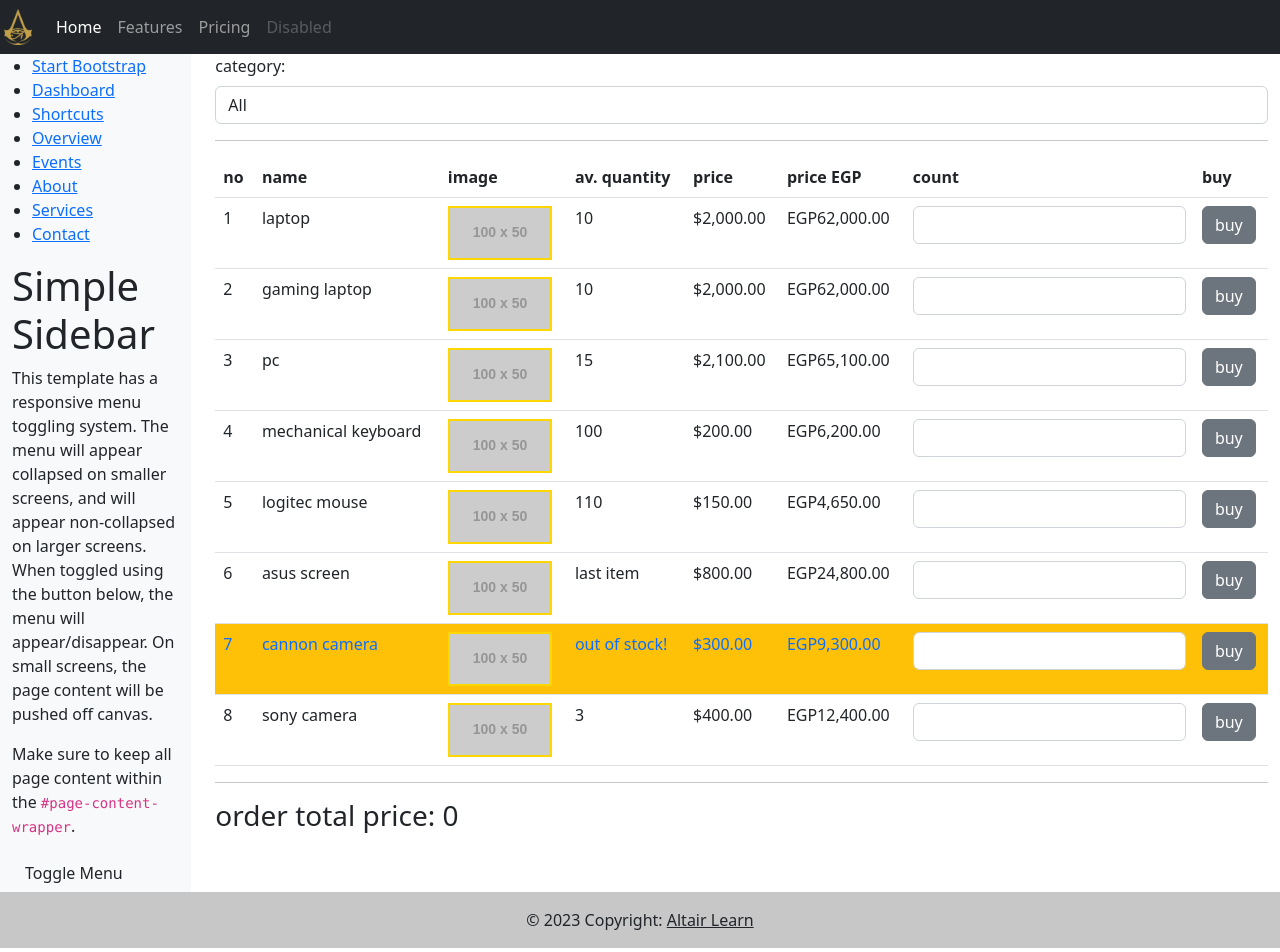
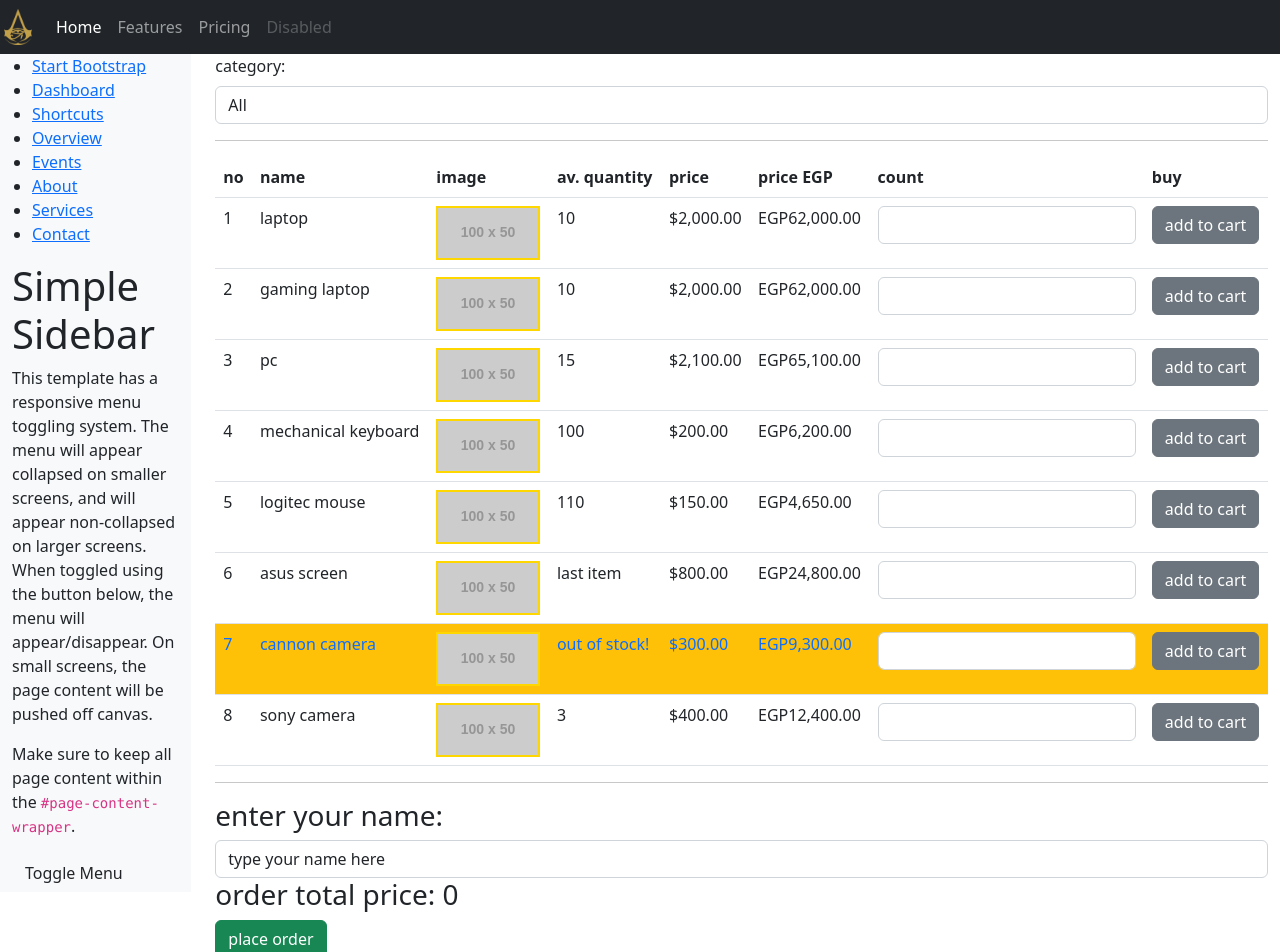
Before and after one commit to ahmedRamadanDev80/learnAngular, an Angular app: page / in a window 1280 px wide. Shown: the top 952 px of the page. Built offline with nearby package versions, Linux system fonts and the light colour scheme.

Commit message:
Nested Components @ViewChild AfterViewInit

```diff
--- a/src/app/Components/Order/order-master/order-master.component.html
+++ b/src/app/Components/Order/order-master/order-master.component.html
@@ -12,4 +12,9 @@
   <!-- and it will show the items of the category that got selected in the parent class using @Input -->
   <app-product-list [sentCatId]="selectedCatId" (totalPriceChanged)="onTotalPriceChanged($event)"></app-product-list>
   <hr>
+  <div>
+    <h3>enter your name:</h3>
+    <input #clientNameInp type="text" class="form-control">
+  </div>
   <h3>order total price: {{receivedorderTotalPrice}}</h3>
+  <button class="btn btn-success" (click)="completeOrder()">place order</button>
--- a/src/app/Components/Order/order-master/order-master.component.ts
+++ b/src/app/Components/Order/order-master/order-master.component.ts
@@ -1,16 +1,19 @@
-import { Component } from '@angular/core';
+import { AfterViewInit, Component, ElementRef, ViewChild } from '@angular/core';
 import { ICategory } from 'src/app/Models/icategory';
+import {ProductListComponent} from '../product-list/product-list.component';
 
 @Component({
   selector: 'app-order-master',
   templateUrl: './order-master.component.html',
   styleUrls: ['./order-master.component.css']
 })
-export class OrderMasterComponent {
+export class OrderMasterComponent implements AfterViewInit{
   receivedorderTotalPrice:number=0;
   catList:ICategory[];
   selectedCatId:number=0;
   orderDate:Date;
+  @ViewChild('clientNameInp') clientNameInpElem!:ElementRef; //non Null assertion operator
+  @ViewChild(ProductListComponent) prdListCompObj! : ProductListComponent
 
   constructor(){
     this.catList=[
@@ -21,7 +24,15 @@ export class OrderMasterComponent {
     ];
     this.orderDate = new Date();
   }
+  ngAfterViewInit(): void {
+    this.clientNameInpElem.nativeElement.value='type your name here';
+
+  }
   onTotalPriceChanged(totalPrice:number){
     this.receivedorderTotalPrice = totalPrice;
   }
+  completeOrder(){
+    //test example
+    console.log(this.prdListCompObj.prdList)  ;
+  }
 }
--- a/src/app/Components/Order/product-list/product-list.component.html
+++ b/src/app/Components/Order/product-list/product-list.component.html
@@ -32,7 +32,7 @@
             <td>{{prd.price | usdToEgp:31 | currency:'EGP':'code'}}</td>
             <!-- template variable -->
             <td><input #itemCount  type="number" class="form-control"></td>
-            <td><button type="button" class="btn btn-secondary"(click)="buy(prd.price,itemCount.value)">buy</button></td>
+            <td><button type="button" class="btn btn-secondary"(click)="buy(prd.price,itemCount.value)">add to cart</button></td>
         </tr>
     </tbody>
 </table>
```
